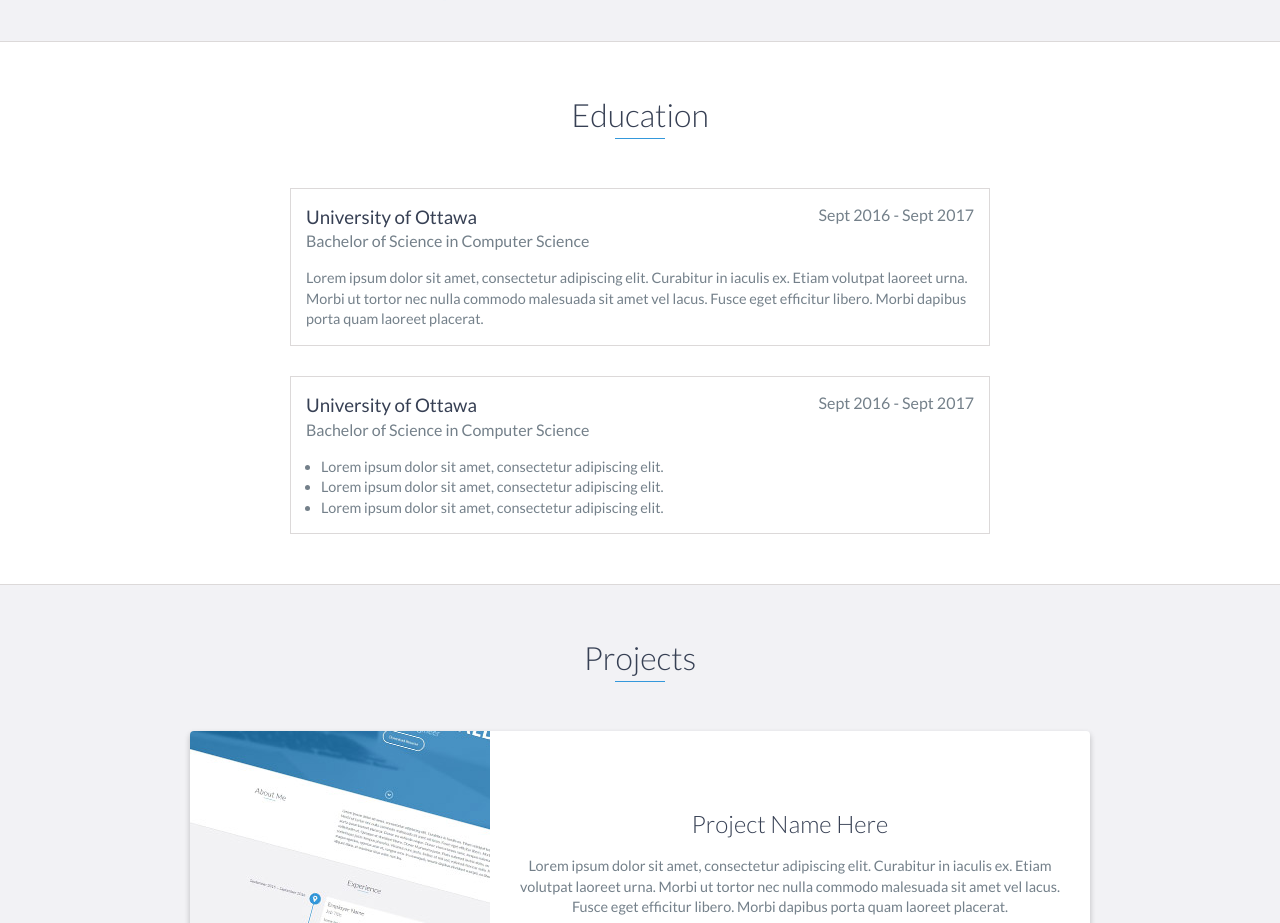
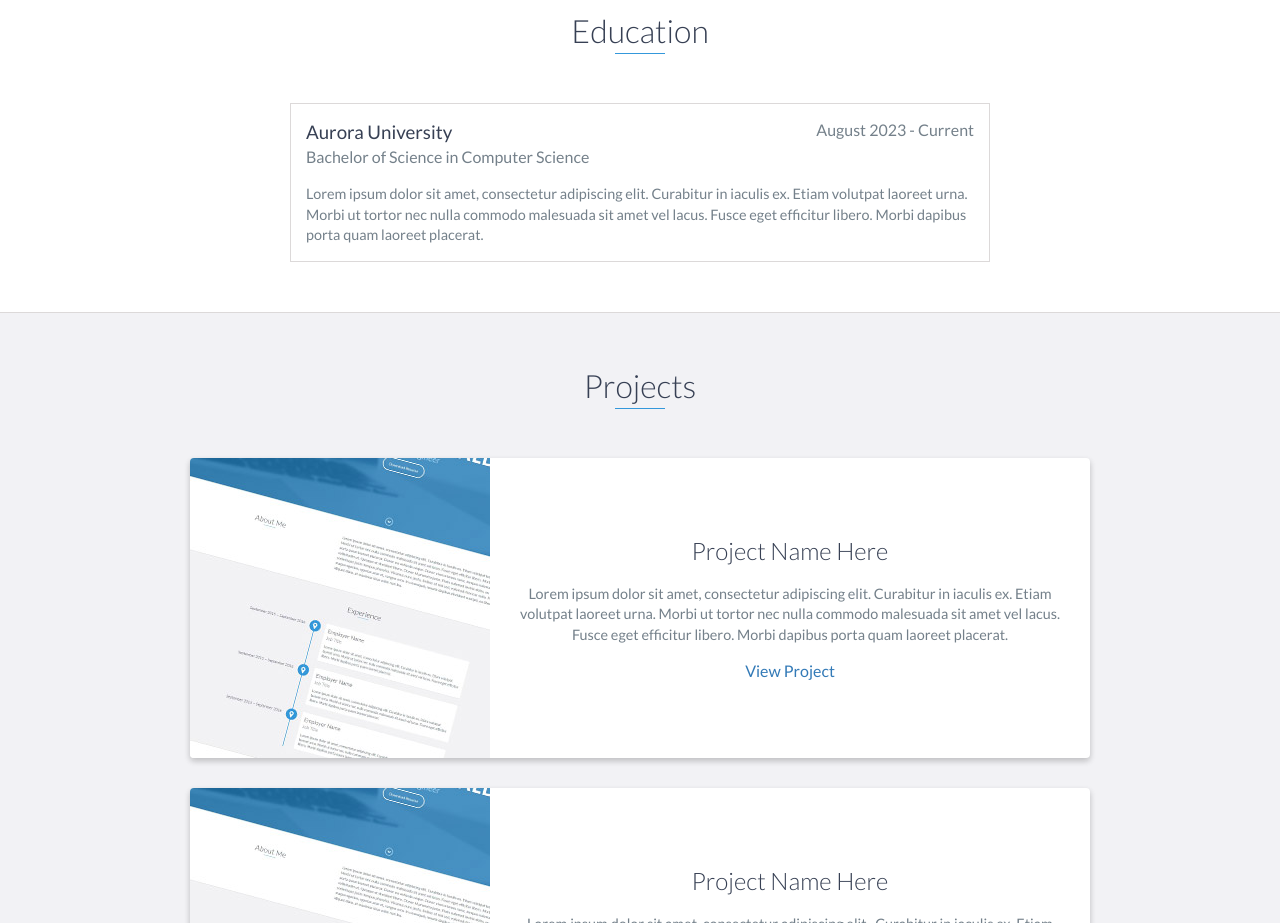
Before and after one commit to Jafetcode/Jafetcode.github.io, a website: page index.html in a window 1280 px wide. Shown: the part 1877-2800 px from the top of the page. Drawn offline with nearby package versions, Linux system fonts and the light colour scheme.

Commit message:
Update index.html

```diff
--- a/index.html
+++ b/index.html
@@ -73,9 +73,7 @@
                 </div>
                 <div class="col-md-8">
                     <p>
-                        Lorem ipsum dolor sit amet, consectetur adipiscing elit. Curabitur in iaculis ex. Etiam volutpat laoreet urna. Morbi ut tortor nec nulla commodo malesuada sit amet vel lacus. Fusce eget efficitur libero. Morbi dapibus porta quam laoreet placerat. Donec
-                        eu vehicula neque. Donec viverra lorem nunc, tempus euismod eros sollicitudin ut. Quisque et tincidunt libero. Donec id pharetra justo. Proin euismod lacinia dolor, eu scelerisque justo tempus pharetra. Vivamus nunc justo, finibus
-                        ut nisl sed, euismod rhoncus nulla. Proin sed magna egestas, egestas ante et, congue eros. In consequat, mauris dapibus tincidunt suscipit, ex libero aliquet diam, at maximus risus enim non leo.
+                        Current Computer Science Student.
                     </p>
                 </div>
             </div>
@@ -116,31 +114,14 @@
     <div id="education">
         <h2 class="heading">Education</h2>
         <div class="education-block">
-            <h3>University of Ottawa</h3>
-            <span class="education-date">Sept 2016 - Sept 2017</span>
+            <h3>Aurora University</h3>
+            <span class="education-date">August 2023 - Current</span>
             <h4>Bachelor of Science in Computer Science</h4>
             <p>
                 Lorem ipsum dolor sit amet, consectetur adipiscing elit. Curabitur in iaculis ex. Etiam volutpat laoreet urna. Morbi ut tortor nec nulla commodo malesuada sit amet vel lacus. Fusce eget efficitur libero. Morbi dapibus porta quam laoreet placerat.
             </p>
         </div>
         <!-- End .education-block -->
-
-        <div class="education-block">
-            <h3>University of Ottawa</h3>
-            <span class="education-date">Sept 2016 - Sept 2017</span>
-            <h4>Bachelor of Science in Computer Science</h4>
-            <ul>
-                <li>
-                    Lorem ipsum dolor sit amet, consectetur adipiscing elit.
-                </li>
-                <li>
-                    Lorem ipsum dolor sit amet, consectetur adipiscing elit.
-                </li>
-                <li>
-                    Lorem ipsum dolor sit amet, consectetur adipiscing elit.
-                </li>
-            </ul>
-        </div>
         <!-- End .education-block -->
     </div>
     <!-- End #education -->
@@ -173,7 +154,10 @@
                     <div class="project-info">
                         <h3>Project Name Here</h3>
                         <p>
-                            Lorem ipsum dolor sit amet, consectetur adipiscing elit. Curabitur in iaculis ex. Etiam volutpat laoreet urna. Morbi ut tortor nec nulla commodo malesuada sit amet vel lacus. Fusce eget efficitur libero. Morbi dapibus porta quam laoreet placerat.
+                            Lorem ipsum dolor sit amet, consectetur adipiscing elit
+                            . Curabitur in iaculis ex. Etiam volutpat laoreet urna.
+                            Morbi ut tortor nec nulla commodo malesuada sit amet vel
+                            lacus. Fusce eget efficitur libero. Morbi dapibus porta quam laoreet placerat.
                         </p>
                         <a href="#">View Project</a>
                     </div>
```
